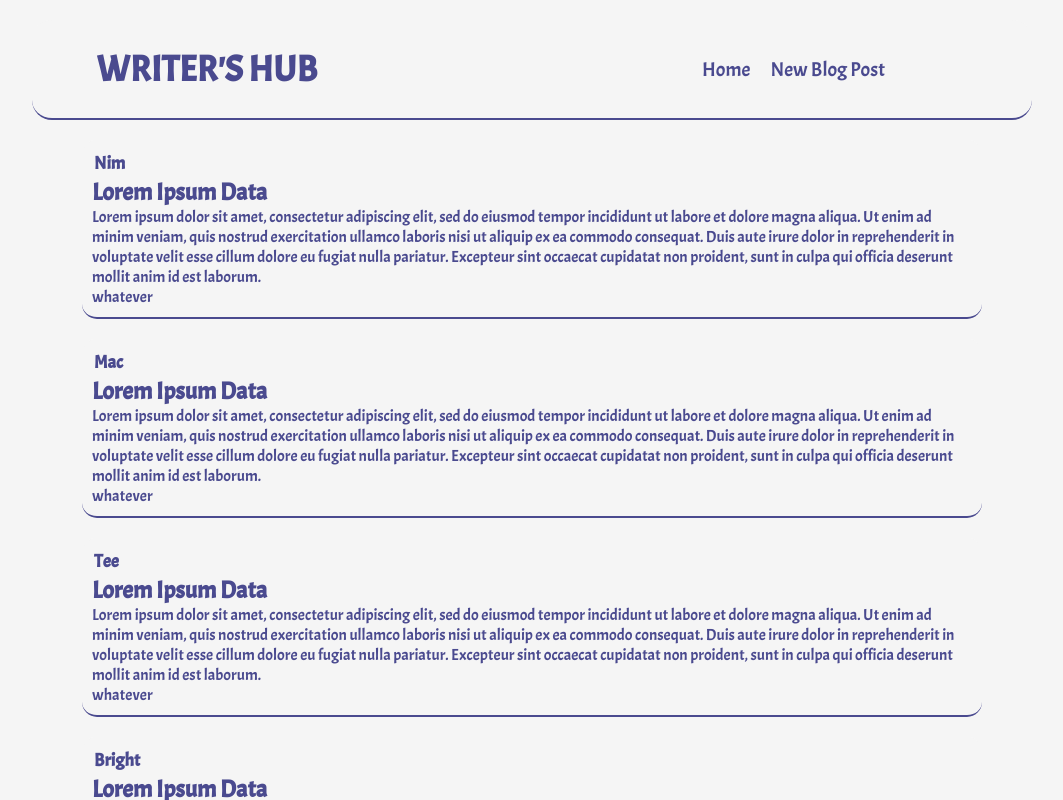
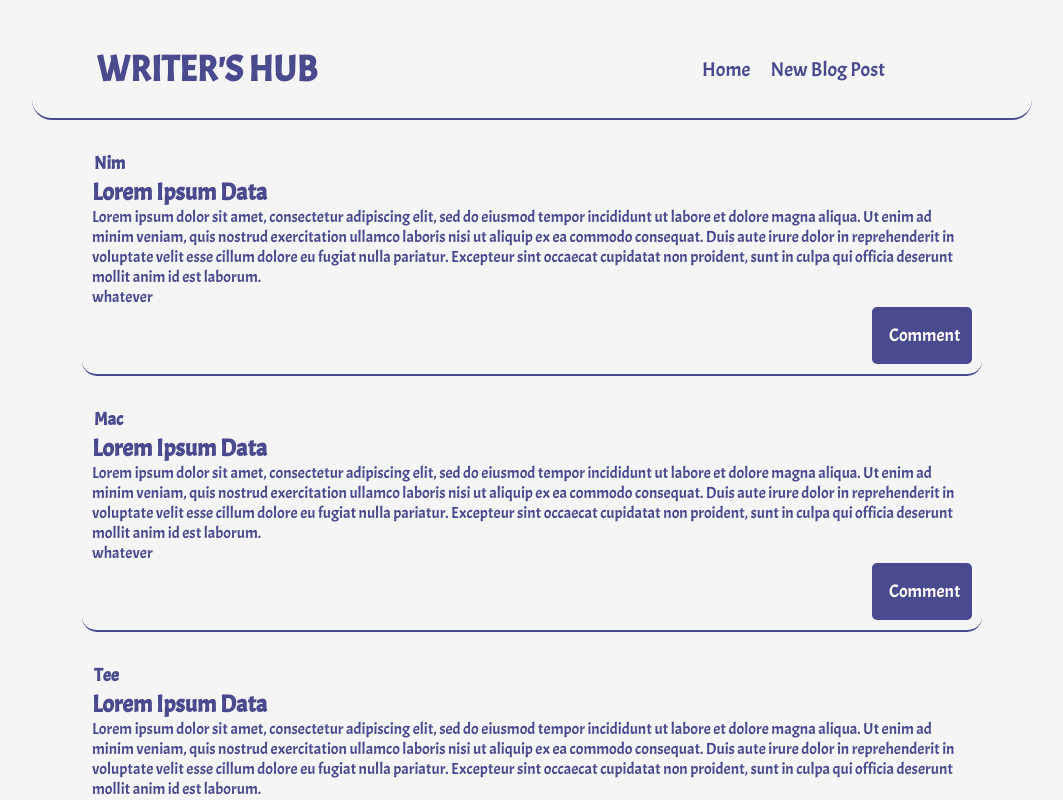
Before and after one commit to Neemahj/simple_blogsite, a React (Create React App) app: page / in a window 1280 px wide. Shown: the top 800 px of the page, without its empty margins (108-1171 px from the left). Built offline with nearby package versions, Linux system fonts and the light colour scheme.

Commit message:
Created comment section

```diff
--- a/src/App.css
+++ b/src/App.css
@@ -68,7 +68,7 @@ label{
   border-radius: 5px;
 }
 
-button{
+button.submit-post{
   margin: 20px 0;
   border: 2px solid rgb(74, 74, 143);
   padding: 10px;
@@ -88,9 +88,24 @@ button{
   font-family: 'Acme', sans-serif;
   color:rgb(74, 74, 143);
   border-radius: 15px;
+  display: flex;
+  flex-direction: column;
 }
 
 #p-author{
   padding: 2px;
   font-size: large;
 }
+
+button.submit-comment{
+  padding: 15px;
+  width: 100%;
+  max-width: 100px;
+  align-self: end;
+  font-size: large;
+  font-family: 'Acme', sans-serif;
+  background-color: rgb(74, 74, 143);
+  border-radius: 5px;
+  color: white;
+  border: 2px solid rgb(74, 74, 143);
+}
--- a/src/Components/BlogPage.js
+++ b/src/Components/BlogPage.js
@@ -11,6 +11,8 @@ const BlogPage = () => {
             <h2 id="p-title">{blogPost.title}</h2>
             <p id="p-body">{blogPost.body}</p>
             <p id="p-comment">{blogPost.comment}</p>
+
+            <button className="submit-comment">Comment</button>
           </div>
         )
       })}
--- a/src/Components/NewBlog.js
+++ b/src/Components/NewBlog.js
@@ -18,7 +18,7 @@ const CreatePost = () =>{
           <input type="text" id="body"/>
         </label>
       </div>
-      <button>Submit</button>
+      <button className="submit-post">Submit</button>
     </form>
   )
 };
```
